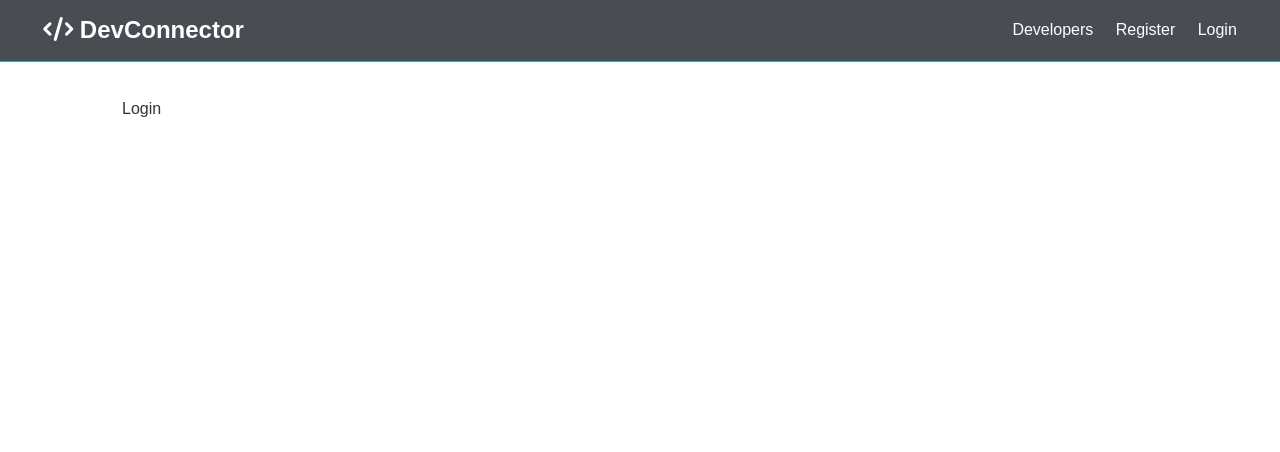
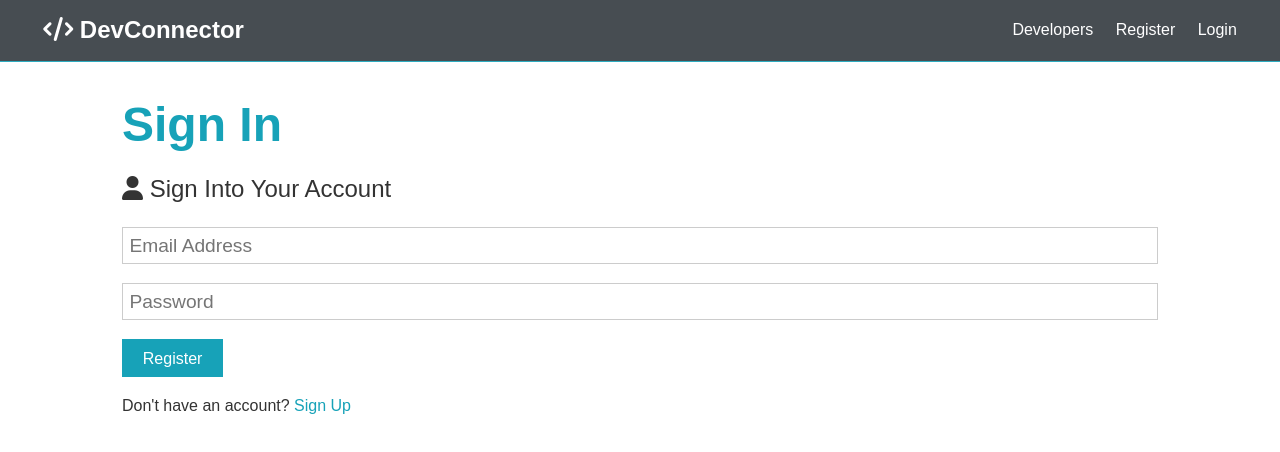
Before and after one commit to ParthJedi/MERN_stack, a React (Create React App) app in the folder frontend/: page /login in a window 1280 px wide. Shown: the top 452 px of the page. Built offline with nearby package versions, Linux system fonts and the light colour scheme.

Commit message:
UI - login a user

```diff
--- a/frontend/src/components/auth/Login.tsx
+++ b/frontend/src/components/auth/Login.tsx
@@ -1,7 +1,55 @@
-import React from 'react';
+import React, { Fragment, useState } from 'react';
+import { Link } from 'react-router-dom';
 
 const Login = () => {
-	return <div>Login</div>;
+	const [formData, setFormData] = useState({
+		email: '',
+		password: ''
+	});
+
+	const { email, password } = formData;
+
+	const onchange = (e: React.ChangeEvent<HTMLInputElement>) =>
+		setFormData({ ...formData, [e.target.name]: e.target.value });
+
+	const onSubmit = async (e: React.FormEvent<HTMLFormElement>) => {
+		e.preventDefault();
+		console.log('SUCCESS!');
+	};
+
+	return (
+		<Fragment>
+			<h1 className='large text-primary'>Sign In</h1>
+			<p className='lead'>
+				<i className='fas fa-user'></i> Sign Into Your Account
+			</p>
+			<form className='form' onSubmit={(e) => onSubmit(e)}>
+				<div className='form-group'>
+					<input
+						type='email'
+						placeholder='Email Address'
+						name='email'
+						value={email}
+						onChange={(e) => onchange(e)}
+					/>
+				</div>
+				<div className='form-group'>
+					<input
+						type='password'
+						placeholder='Password'
+						name='password'
+						value={password}
+						onChange={(e) => onchange(e)}
+						minLength={6}
+					/>
+				</div>
+				<input type='submit' className='btn btn-primary' value='Register' />
+			</form>
+			<p className='my-1'>
+				Don't have an account? <Link to='/register'>Sign Up</Link>
+			</p>
+		</Fragment>
+	);
 };
 
 export default Login;
--- a/frontend/src/components/auth/Register.tsx
+++ b/frontend/src/components/auth/Register.tsx
@@ -1,5 +1,5 @@
 import React, { Fragment, useState } from 'react';
-import axios from 'axios';
+import { Link } from 'react-router-dom';
 
 const Register = () => {
 	const [formData, setFormData] = useState({
@@ -76,7 +76,7 @@
 				<input type='submit' className='btn btn-primary' value='Register' />
 			</form>
 			<p className='my-1'>
-				Already have an account? <a href='login.html'>Sign In</a>
+				Already have an account? <Link to='/login'>Sign In</Link>
 			</p>
 		</Fragment>
 	);
```
